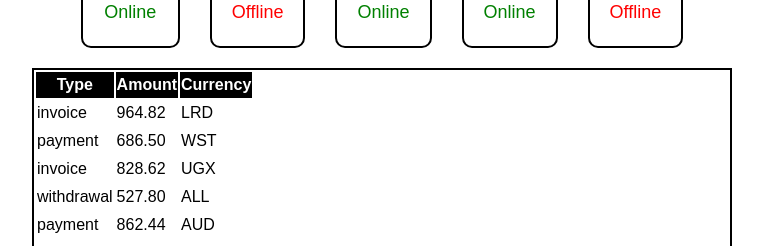
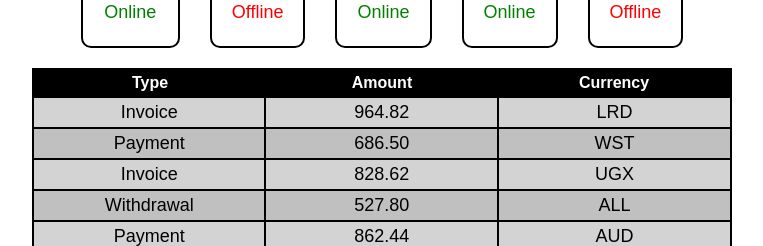
Before and after one commit to OlhaKatrych/goit-react-hw-01, a React (Vite) app: page / in a window 1280 px wide. Shown: the part 706-952 px from the top of the page, without its empty margins (258-1021 px from the left). Built offline with nearby package versions, Linux system fonts and the light colour scheme.

Commit message:
transactions completed

```diff
--- a/src/components/TransactionHistory/TransactionHistory.jsx
+++ b/src/components/TransactionHistory/TransactionHistory.jsx
@@ -1,27 +1,28 @@
 import css from "./TransactionHistory.module.css";
-
+import clsx from "clsx";
 function TransactionHistory({ items }) {
-  console.log(items);
+  const toggleBackgroundColor = true;
   return (
     <div className={css.tableContainer}>
       <table className={css.tableFlex}>
-      <thead className={css.tTable}>
+        <thead className={css.headTable}>
           <tr className={css.trTable}>
-          <th>Type</th>
-          <th>Amount</th>
-          <th>Currency</th>
+            <th className={css.th}>Type</th>
+            <th className={css.th}>Amount</th>
+            <th className={css.th}>Currency</th>
           </tr>
         </thead>
         {items.map((item) => {
           return (
-          <tbody key={item.id} className={css.bodyTable}>
-            <tr>
-              <td>{item.type}</td>
-              <td>{item.amount}</td>
-              <td>{item.currency}</td>
+            <tbody key={item.id} className={clsx(css.bodyTable, {
+              [css.trColor]: toggleBackgroundColor,
+            })}>
+              <tr className={css.trWrapper}>
+                <td className={css.td}>{item.type}</td>
+                <td className={css.td}>{item.amount}</td>
+                <td className={css.td}>{item.currency}</td>
               </tr>
             </tbody>
-
           );
         })}
       </table>
--- a/src/components/TransactionHistory/TransactionHistory.module.css
+++ b/src/components/TransactionHistory/TransactionHistory.module.css
@@ -6,20 +6,57 @@
 
 .tableFlex {
 
+    display: block;
 
 }
 
-.tTable {
+.headTable {
+    display: block;
     background-color: black;
     color: white;
 }
 
 .trTable {
 
+    display: flex;
+    justify-content: space-evenly;
 
+}
+
+.th {
+
+   width: 100%;
 }
 
 .bodyTable {
 
+    display: block;
+    background-color: lightgrey;
+    color: black;
+}
+
+.trWrapper {
+
+    display: flex;
+    justify-content: space-evenly;
+}
+
+.trColor:nth-child(2n+1) {
+
+    background-color: #C0C0C0;
+}
+
+.td {
+
+    width: 100%;
+    text-align: center;
+    text-transform: capitalize;
+    font-size: 18px;
+    border-top: 2px solid black;
 
 }
+
+.td:not(:last-child) {
+
+    border-right: 2px solid black;
+}
```
Lines whose indentation alone changed are shown as unchanged.
